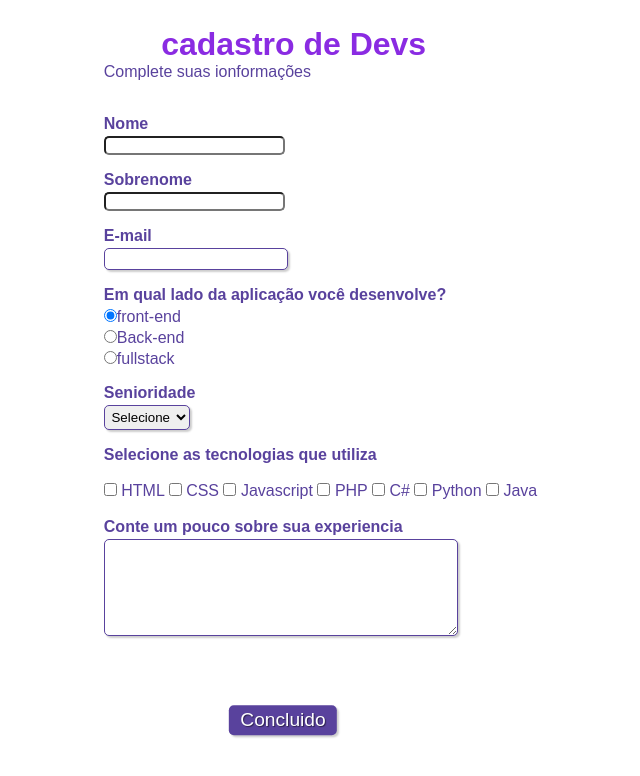
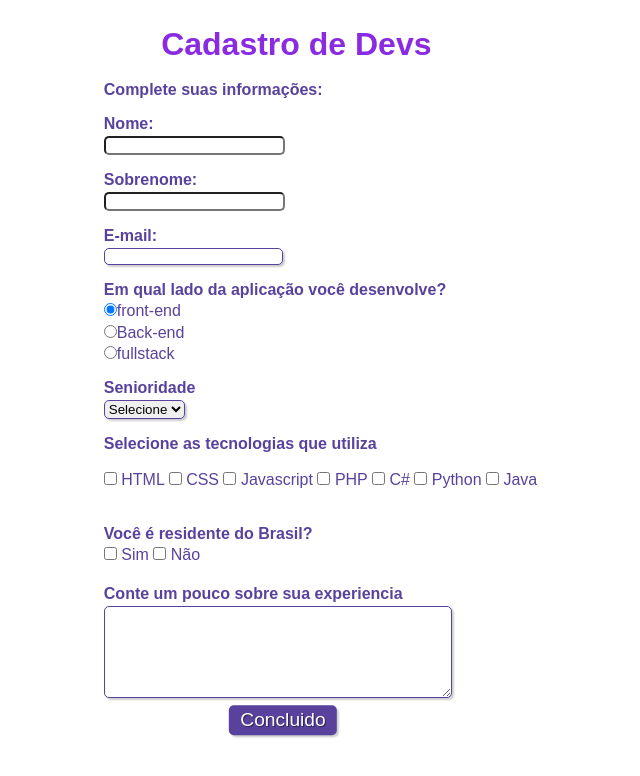
Before and after one commit to matheusmatos2/Fomulario, a plain HTML site: page index.html in a window 1280 px wide. Shown: the whole page, without its empty margins (357-997 px from the left). Drawn offline with Linux system fonts and the light colour scheme.

Commit message:
Correção de escritas

```diff
--- a/index.html
+++ b/index.html
@@ -3,33 +3,33 @@
 <head>
     <meta charset="UTF-8">
     <meta name="viewport" content="width=device-width, initial-scale=1.0">
-    <title>fomulario</title>
+    <title>Fomulario</title>
     <link rel="stylesheet" type="text/css" href="style.css">
 </head>
 <body>
 
 <div class="campo">
-    <h1 id="titulo">cadastro de Devs</h1>
-    <p id="subititulo">Complete suas ionformações </p>
+    <h1 id="titulo">Cadastro de Devs</h1>
     <br>
+    <p id="subititulo"><strong>Complete suas informações: </strong></p>
 
 </div>
 
     <form>
         <fieldset class="grupo">
             <div class="campo">
-                <label for="Nome"><strong>Nome</strong></label>
+                <label for="Nome"><strong>Nome:</strong></label>
                 <input type="text" name="Nome" id="Nome" required>
             </div>
 
             <div class="campo">
-                <label for="sobrenome"><strong>Sobrenome</strong></label>
+                <label for="sobrenome"><strong>Sobrenome:</strong></label>
                 <input type="text" name="sobrenome" id="sobrenome" required>
             </div>
         </fieldset>
 
         <div class="campo">
-            <label for="E-mail"><strong>E-mail</strong></label>
+            <label for="E-mail"><strong>E-mail:</strong></label>
             <input type="email" name="E-mail" id="E-mail" required>
         </div>
 
@@ -76,6 +76,18 @@
         </fieldset>
         <br>
         <div class="campo">
+            <br>
+            <fieldset class="grupo">
+                <div>
+                    <label for="Nacionalidade"><strong>Você é residente do Brasil?</strong></label>
+                    <input type="checkbox" name="opção1" id="opção1">
+                    <label for="opção1" id="check">Sim</label>
+                    <input type="checkbox" name="opção2" id="opção2">
+                    <label for="opção2" id="check">Não</laBel>
+                </div>
+            </fieldset>
+            <br>
+
             <label><strong>Conte um pouco sobre sua experiencia</strong></label>
             <textarea rows="6" style="width: 26em;" id="experiencia" name="experiencia"></textarea>
         </div>
--- a/style.css
+++ b/style.css
@@ -11,6 +11,7 @@
 
 #subtitulo{
     font-family: sans-serif;
+    font-size: 10%;
     color: blueviolet;
     margin-left: 10%;
 }
@@ -49,7 +50,7 @@ fieldset .grupo .campo{
 }
 
 .campo input[type="texto"], .campo input[type="email"], .campo select, .campo textarea{
-    padding: 0.2em;
+    padding: 0.em;
     border: 1px solid #59429D;
     box-shadow: 2px 2px 2px rgba(0,0,0,0.2);
     display: block;
```
